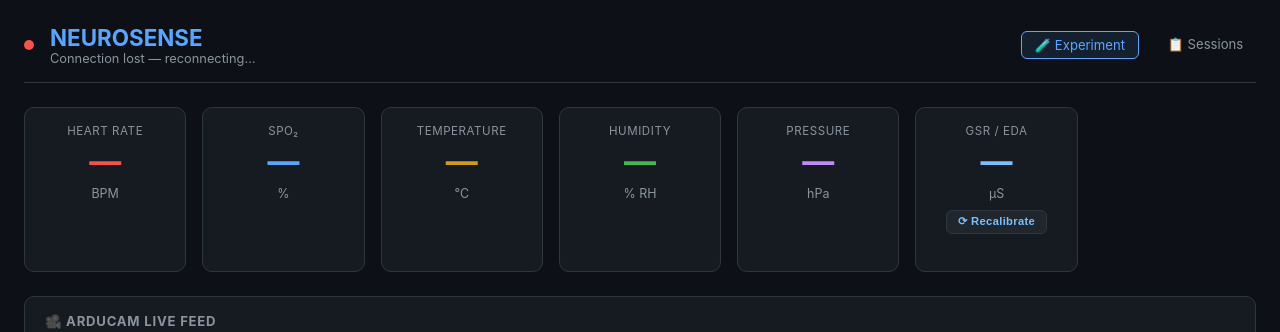
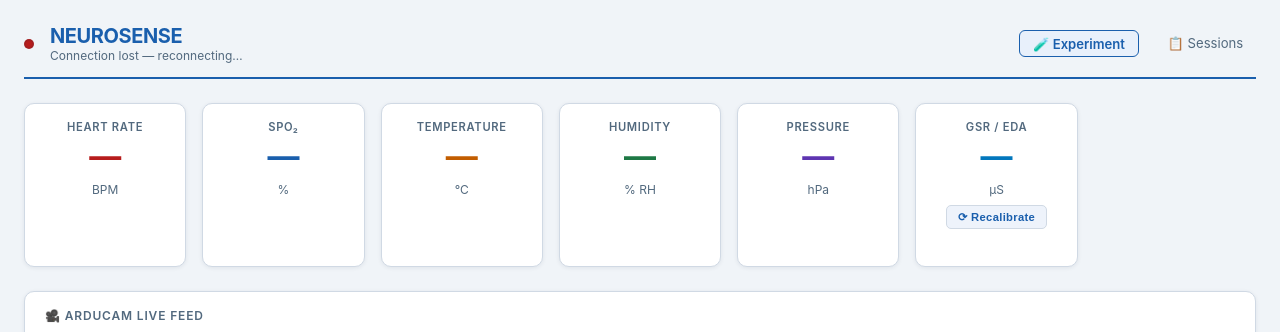
Before and after one commit to agriby-chaniago/NEUROSENSE, a Flask app: page / in a window 1280 px wide. Shown: the top 332 px of the page. Run offline with Flask 3, Linux system fonts and the light colour scheme; data that the repository does not hold is empty.

Commit message:
dashboard theme

```diff
--- a/dashboard/app.py
+++ b/dashboard/app.py
@@ -191,14 +191,11 @@ def create_app(
             return Response("Experiment module not initialised", status=503)
         respondents = rr.get_all()
         active      = sm.get_active_session()
-        conditions  = getattr(config, "EXPERIMENT_CONDITIONS",
-                              ["normal", "anxiety", "stress", "depression"])
         duration    = getattr(config, "EXPERIMENT_SESSION_DURATION_S", 60)
         return render_template(
             "experiment.html",
             respondents=respondents,
             active_session=active,
-            conditions=conditions,
             default_duration=duration,
         )
 
@@ -281,14 +278,13 @@ def create_app(
             return jsonify({"status": "error", "message": "Module not ready"}), 503
         data         = request.get_json(silent=True) or request.form
         respondent   = data.get("respondent_id", "")
-        condition    = data.get("condition_label", "")
         duration_raw = data.get("duration_sec", None)
         duration     = int(duration_raw) if duration_raw else None
-        if not respondent or not condition:
+        if not respondent:
             return jsonify({"status": "error",
-                            "message": "respondent_id and condition_label required"}), 400
+                            "message": "respondent_id required"}), 400
         try:
-            meta = sm.start_session(respondent, condition, duration_sec=duration)
+            meta = sm.start_session(respondent, duration_sec=duration)
             # If form POST (browser), redirect back to experiment page
             if request.form:
                 return redirect(url_for("experiment"))
--- a/dashboard/static/js/dashboard.js
+++ b/dashboard/static/js/dashboard.js
@@ -10,10 +10,10 @@ const MAX_POINTS = 60; // rolling window (60 data points ≈ 60 s at 1 Hz)
 const RECONNECT_MS = 3000; // reconnect delay after SSE error
 
 // ── Chart defaults ────────────────────────────────────────────────────────
-Chart.defaults.color = "#8b949e";
-Chart.defaults.borderColor = "#30363d";
+Chart.defaults.color = "#52697e";
+Chart.defaults.borderColor = "#d0d9e4";
 Chart.defaults.font.family =
-  '-apple-system, BlinkMacSystemFont, "Segoe UI", sans-serif';
+  '-apple-system, BlinkMacSystemFont, "Segoe UI", Roboto, sans-serif';
 Chart.defaults.font.size = 11;
 
 const CHART_OPTIONS = (yLabel, suggestedMin, suggestedMax) => ({
@@ -23,15 +23,17 @@ const CHART_OPTIONS = (yLabel, suggestedMin, suggestedMax) => ({
   plugins: {
     legend: { labels: { boxWidth: 12, padding: 14 } },
     tooltip: {
-      backgroundColor: "#161b22",
-      borderColor: "#30363d",
+      backgroundColor: "#ffffff",
+      titleColor: "#1a2b3c",
+      bodyColor: "#52697e",
+      borderColor: "#d0d9e4",
       borderWidth: 1,
     },
   },
   scales: {
-    x: { grid: { color: "#21262d" }, ticks: { maxTicksLimit: 8 } },
+    x: { grid: { color: "#e8edf3" }, ticks: { maxTicksLimit: 8 } },
     y: {
-      grid: { color: "#21262d" },
+      grid: { color: "#e8edf3" },
       title: { display: !!yLabel, text: yLabel },
       suggestedMin,
       suggestedMax,
@@ -92,8 +94,8 @@ const chartHR = new Chart(document.getElementById("chart-hr"), {
   data: {
     labels,
     datasets: [
-      makeDataset("Heart Rate (BPM)", "#f85149", buf.hr),
-      makeDataset("SpO₂ (%)", "#58a6ff", buf.spo2),
+      makeDataset("Heart Rate (BPM)", "#b71c1c", buf.hr),
+      makeDataset("SpO\u2082 (%)", "#1a5fad", buf.spo2),
     ],
   },
   options: CHART_OPTIONS("", 40, 105),
@@ -105,8 +107,8 @@ const chartEnv = new Chart(document.getElementById("chart-env"), {
   data: {
     labels,
     datasets: [
-      makeDataset("Temperature (°C)", "#d29922", buf.temp),
-      makeDataset("Humidity (%RH)", "#3fb950", buf.hum),
+      makeDataset("Temperature (\u00b0C)", "#c25d00", buf.temp),
+      makeDataset("Humidity (%RH)", "#1e7845", buf.hum),
     ],
   },
   options: CHART_OPTIONS("", 0, 100),
@@ -117,7 +119,7 @@ const chartPres = new Chart(document.getElementById("chart-pres"), {
   type: "line",
   data: {
     labels,
-    datasets: [makeDataset("Pressure (hPa)", "#bc8cff", buf.pres)],
+    datasets: [makeDataset("Pressure (hPa)", "#5e35b1", buf.pres)],
   },
   options: CHART_OPTIONS("hPa", 950, 1060),
 });
@@ -127,7 +129,7 @@ const chartGSR = new Chart(document.getElementById("chart-gsr"), {
   type: "line",
   data: {
     labels,
-    datasets: [makeDataset("Conductance (µS)", "#79c0ff", buf.gsr)],
+    datasets: [makeDataset("Conductance (µS)", "#0277bd", buf.gsr)],
   },
   options: CHART_OPTIONS("µS", 0, 50),
 });
--- a/dashboard/templates/index.html
+++ b/dashboard/templates/index.html
@@ -15,23 +15,26 @@
       }
 
       :root {
-        --bg: #0d1117;
-        --card-bg: #161b22;
-        --border: #30363d;
-        --text: #e6edf3;
-        --muted: #8b949e;
-        --accent: #58a6ff;
-        --green: #3fb950;
-        --red: #f85149;
-        --yellow: #d29922;
-        --purple: #bc8cff;
+        --bg: #f0f4f8;
+        --card-bg: #ffffff;
+        --border: #d0d9e4;
+        --text: #1a2b3c;
+        --muted: #52697e;
+        --accent: #1a5fad;
+        --green: #1e7845;
+        --red: #b71c1c;
+        --yellow: #c25d00;
+        --purple: #5e35b1;
+        --shadow: 0 1px 4px rgba(26, 43, 60, 0.08);
       }
 
       body {
         background: var(--bg);
         color: var(--text);
-        font-family: -apple-system, BlinkMacSystemFont, "Segoe UI", sans-serif;
+        font-family:
+          -apple-system, BlinkMacSystemFont, "Segoe UI", Roboto, sans-serif;
         padding: 1.5rem;
+        font-size: 0.92rem;
       }
 
       header {
@@ -39,16 +42,17 @@
         align-items: center;
         gap: 1rem;
         margin-bottom: 1.5rem;
-        border-bottom: 1px solid var(--border);
-        padding-bottom: 1rem;
+        border-bottom: 2px solid var(--accent);
+        padding-bottom: 0.85rem;
       }
       header h1 {
-        font-size: 1.4rem;
+        font-size: 1.25rem;
         font-weight: 700;
         color: var(--accent);
+        letter-spacing: -0.02em;
       }
       header p {
-        font-size: 0.8rem;
+        font-size: 0.75rem;
         color: var(--muted);
       }
 
@@ -59,10 +63,11 @@
         background: var(--muted);
         flex-shrink: 0;
         transition: background 0.4s;
+        border: 2px solid rgba(26, 43, 60, 0.12);
       }
       #status-dot.live {
         background: var(--green);
-        box-shadow: 0 0 6px var(--green);
+        border-color: rgba(30, 120, 69, 0.3);
       }
       #status-dot.error {
         background: var(--red);
@@ -110,12 +105,14 @@
         border-radius: 10px;
         padding: 1rem;
         text-align: center;
+        box-shadow: var(--shadow);
       }
       .metric-card .label {
-        font-size: 0.72rem;
+        font-size: 0.7rem;
         color: var(--muted);
         text-transform: uppercase;
-        letter-spacing: 0.05em;
+        letter-spacing: 0.06em;
+        font-weight: 600;
       }
       .metric-card .value {
         font-size: 2rem;
@@ -124,29 +121,29 @@
         margin: 0.3rem 0;
       }
       .metric-card .unit {
-        font-size: 0.78rem;
+        font-size: 0.75rem;
         color: var(--muted);
       }
       .metric-card.hr .value {
-        color: var(--red);
+        color: #b71c1c;
       }
       .metric-card.spo2 .value {
-        color: var(--accent);
+        color: #1a5fad;
       }
       .metric-card.temp .value {
-        color: var(--yellow);
+        color: #c25d00;
       }
       .metric-card.hum .value {
-        color: var(--green);
+        color: #1e7845;
       }
       .metric-card.ads .value {
-        color: #56d364;
+        color: #00796b;
       }
       .metric-card.pres .value {
-        color: var(--purple);
+        color: #5e35b1;
       }
       .metric-card.gsr .value {
-        color: #79c0ff;
+        color: #0277bd;
       }
 
       /* ── Recalibrate button ───────────────────────────── */
@@ -157,20 +154,20 @@
         font-weight: 600;
         letter-spacing: 0.03em;
         cursor: pointer;
-        border: 1px solid #30363d;
-        border-radius: 6px;
-        background: #21262d;
-        color: #79c0ff;
+        border: 1px solid var(--border);
+        border-radius: 5px;
+        background: #eef3fb;
+        color: var(--accent);
         transition:
-          background 0.2s,
-          border-color 0.2s;
+          background 0.15s,
+          border-color 0.15s;
       }
       .btn-recal:hover:not(:disabled) {
-        background: #2d333b;
-        border-color: #79c0ff;
+        background: #dde9f8;
+        border-color: var(--accent);
       }
       .btn-recal:disabled {
-        opacity: 0.5;
+        opacity: 0.45;
         cursor: not-allowed;
       }
       #recal-status {
@@ -230,12 +231,14 @@
         border-radius: 10px;
         padding: 1rem 1.25rem 1.25rem;
         margin-bottom: 1.5rem;
+        box-shadow: var(--shadow);
       }
       .camera-card h3 {
-        font-size: 0.82rem;
+        font-size: 0.75rem;
         color: var(--muted);
         text-transform: uppercase;
-        letter-spacing: 0.06em;
+        letter-spacing: 0.07em;
+        font-weight: 600;
         margin-bottom: 0.75rem;
       }
       .camera-card .camera-inner {
@@ -258,6 +261,27 @@
       }
       #camera-status.error {
         color: var(--red);
+      }
+
+      /* ── Nav links in header ──────────────────────────── */
+      .nav-btn-primary {
+        color: var(--accent);
+        font-size: 0.82rem;
+        text-decoration: none;
+        background: #e8f0fb;
+        border: 1px solid var(--accent);
+        border-radius: 6px;
+        padding: 0.3rem 0.8rem;
+        font-weight: 600;
+      }
+      .nav-btn-secondary {
+        color: var(--muted);
+        font-size: 0.82rem;
+        text-decoration: none;
+        padding: 0.3rem 0.8rem;
+      }
+      .nav-btn-secondary:hover {
+        color: var(--accent);
       }
     </style>
   </head>
@@ -269,31 +293,8 @@
         <p id="last-update">Waiting for data…</p>
       </div>
       <nav style="margin-left: auto; display: flex; gap: 1rem">
-        <a
-          href="/experiment"
-          style="
-            color: var(--accent);
-            font-size: 0.82rem;
-            text-decoration: none;
-            background: rgba(88, 166, 255, 0.1);
-            border: 1px solid var(--accent);
-            border-radius: 6px;
-            padding: 0.3rem 0.8rem;
-          "
-        >
-          🧪 Experiment
-        </a>
-        <a
-          href="/experiment/sessions"
-          style="
-            color: var(--muted);
-            font-size: 0.82rem;
-            text-decoration: none;
-            padding: 0.3rem 0.8rem;
-          "
-        >
-          📋 Sessions
-        </a>
+        <a href="/experiment" class="nav-btn-primary">🧪 Experiment</a>
+        <a href="/experiment/sessions" class="nav-btn-secondary">📋 Sessions</a>
       </nav>
     </header>
 
```
Also changed, not shown: other parts of dashboard/templates/index.html (+14 -20 lines), dashboard/templates/experiment.html (+85 -55 lines), dashboard/templates/respondents.html (+48 -28 lines), dashboard/templates/sessions.html (+59 -53 lines), experiments/session_manager.py (+3 -15 lines).
